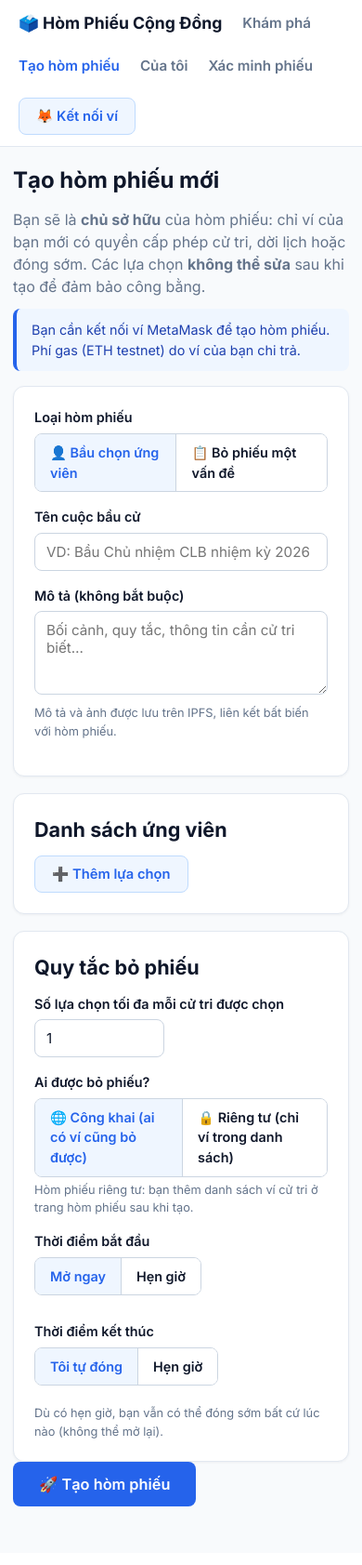
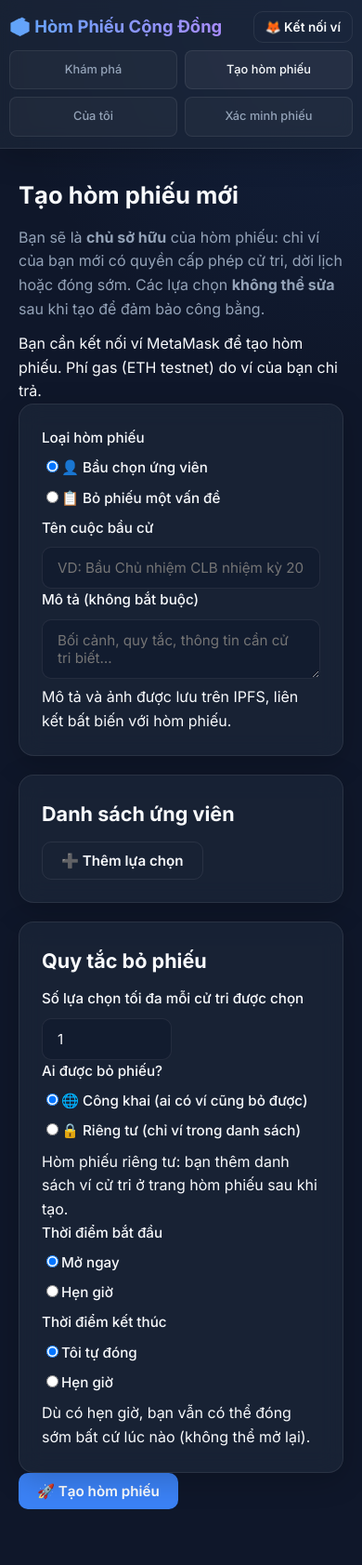
Before and after one commit to HQToann/Blockchain_Voting_Dapp, a Django app: template templates/create.html in a window 390 px wide. Shown: the whole page at 93% size. Before the commit the page ends 1620 px from the top, so only its background shows below. Run offline with Django 3.2, Linux system fonts and the light colour scheme; the template is opened without the code that fills it, so the values that code supplies are empty.

Commit message:
Toi uu responsive va hieu ung cho style.css

```diff
--- a/static/css/style.css
+++ b/static/css/style.css
@@ -1,153 +1,222 @@
-@import url('https://fonts.googleapis.com/css2?family=Inter:wght@300;400;600;700&display=swap');
+@import url('https://fonts.googleapis.com/css2?family=Inter:wght@300;400;500;600;700&display=swap');
 
 :root {
-    --bg: #f8fafc;
-    --card: #ffffff;
-    --text: #0f172a;
-    --muted: #64748b;
-    --accent: #2563eb;
-    --accent-hover: #1d4ed8;
-    --accent-soft: #eff6ff;
-    --border: #e2e8f0;
-    --ok: #16a34a;
-    --ok-soft: #f0fdf4;
-    --warn: #d97706;
-    --warn-soft: #fffbeb;
-    --danger: #dc2626;
-    --danger-soft: #fef2f2;
-    --radius: 12px;
+    /* Tông màu Dark Theme hiện đại */
+    --bg-main: #0f172a;           /* Xanh đen sâu (Nền chính) */
+    --glass-bg: rgba(30, 41, 59, 0.65); /* Nền kính mờ */
+    --glass-border: rgba(255, 255, 255, 0.08);
+
+    --text-main: #f8fafc;
+    --text-muted: #94a3b8;
+
+    --accent: #3b82f6;            /* Xanh dương Web3 */
+    --accent-hover: #2563eb;
+    --accent-soft: rgba(59, 130, 246, 0.15);
+
+    --ok: #10b981;
+    --ok-soft: rgba(16, 185, 129, 0.15);
+    --warn: #f59e0b;
+    --warn-soft: rgba(245, 158, 11, 0.15);
+    --danger: #ef4444;
+    --danger-soft: rgba(239, 68, 68, 0.15);
+
+    --radius: 16px;
+    --transition: all 0.25s cubic-bezier(0.4, 0, 0.2, 1);
 }
 
 * { box-sizing: border-box; }
-body { margin: 0; font-family: 'Inter', system-ui, sans-serif; background: var(--bg); color: var(--text); min-height: 100vh; line-height: 1.5; }
-a { color: var(--accent); text-decoration: none; }
-a:hover { color: var(--accent-hover); }
-h1, h2, h3 { margin: 0 0 12px; font-weight: 700; }
+
+body {
+    margin: 0;
+    font-family: 'Inter', system-ui, sans-serif;
+    background-color: var(--bg-main);
+    background-image: radial-gradient(circle at top right, rgba(59, 130, 246, 0.1), transparent 400px);
+    color: var(--text-main);
+    min-height: 100vh;
+    line-height: 1.6;
+}
+
+a { color: var(--accent); text-decoration: none; transition: var(--transition); }
+a:hover { color: #60a5fa; }
+h1, h2, h3 { margin: 0 0 12px; font-weight: 700; color: var(--text-main); }
 h1 { font-size: 1.9rem; } h2 { font-size: 1.35rem; } h3 { font-size: 1.1rem; }
-p { color: var(--muted); margin: 0 0 12px; }
-code, .mono { font-family: ui-monospace, SFMono-Regular, Menlo, monospace; font-size: .88em; }
-.container { max-width: 1080px; margin: 0 auto; padding: 28px 20px 60px; }
-.muted { color: var(--muted); } .small { font-size: .85rem; }
+p { color: var(--text-muted); margin: 0 0 12px; }
+.container { max-width: 1080px; margin: 0 auto; padding: 30px 20px 60px; }
+.muted { color: var(--text-muted); } .small { font-size: .85rem; }
 .hidden { display: none !important; }
-.row { display: flex; gap: 12px; align-items: center; flex-wrap: wrap; }
-.row.between { justify-content: space-between; }
-.stack > * + * { margin-top: 16px; }
+
+/* ---------- Hiệu ứng Kính mờ (Glassmorphism) dùng chung ---------- */
+.glass-panel, .card, .nav {
+    background: var(--glass-bg);
+    backdrop-filter: blur(12px);
+    -webkit-backdrop-filter: blur(12px);
+    border: 1px solid var(--glass-border);
+    box-shadow: 0 8px 32px rgba(0, 0, 0, 0.2);
+}
 
 /* ---------- Thanh điều hướng ---------- */
-.nav { background: var(--card); border-bottom: 1px solid var(--border); position: sticky; top: 0; z-index: 20; }
-.nav-inner { max-width: 1080px; margin: 0 auto; padding: 12px 20px; display: flex; align-items: center; gap: 22px; flex-wrap: wrap; }
-.brand { font-weight: 700; font-size: 1.1rem; color: var(--text); }
-.nav a.link { color: var(--muted); font-weight: 600; font-size: .95rem; }
-.nav a.link:hover, .nav a.link.active { color: var(--accent); }
+.nav {
+    position: sticky; top: 0; z-index: 50;
+    border-radius: 0; border-top: none; border-left: none; border-right: none;
+}
+.nav-inner {
+    max-width: 1080px; margin: 0 auto; padding: 16px 20px;
+    display: flex; align-items: center; gap: 24px; flex-wrap: wrap;
+}
+.brand {
+    font-weight: 700; font-size: 1.25rem;
+    background: linear-gradient(to right, #60a5fa, #a78bfa);
+    -webkit-background-clip: text;
+    -webkit-text-fill-color: transparent;
+    display: flex; align-items: center; gap: 8px;
+}
+.nav a.link { color: var(--text-muted); font-weight: 500; font-size: 0.95rem; padding: 6px 12px; border-radius: 8px; }
+.nav a.link:hover, .nav a.link.active { color: var(--text-main); background: rgba(255, 255, 255, 0.05); }
 .nav .spacer { flex: 1; }
 
-/* ---------- Nút ---------- */
-button, .btn { display: inline-flex; align-items: center; justify-content: center; gap: 6px; background: var(--accent); color: #fff; border: 0; padding: 10px 18px; font: 600 .92rem 'Inter', sans-serif; border-radius: 8px; cursor: pointer; text-decoration: none; transition: background .15s, transform .1s; }
-button:hover:not(:disabled), .btn:hover { background: var(--accent-hover); color: #fff; transform: translateY(-1px); }
-button:disabled { background: #cbd5e1; cursor: not-allowed; transform: none; }
-.btn-ghost { background: var(--accent-soft); color: var(--accent); border: 1px solid #bfdbfe; }
-.btn-ghost:hover:not(:disabled) { background: #dbeafe; color: var(--accent-hover); }
-.btn-danger { background: var(--danger); } .btn-danger:hover:not(:disabled) { background: #b91c1c; }
-.btn-sm { padding: 6px 12px; font-size: .82rem; }
-.btn-lg { padding: 14px 28px; font-size: 1.02rem; }
+/* ---------- Nút bấm (Buttons) ---------- */
+button, .btn {
+    display: inline-flex; align-items: center; justify-content: center; gap: 8px;
+    background: var(--accent); color: #fff; border: 0;
+    padding: 10px 20px; font: 600 0.95rem 'Inter', sans-serif;
+    border-radius: 10px; cursor: pointer; text-decoration: none;
+    transition: var(--transition);
+}
+button:hover:not(:disabled), .btn:hover {
+    background: var(--accent-hover);
+    transform: translateY(-2px);
+    box-shadow: 0 4px 12px rgba(59, 130, 246, 0.4);
+}
+button:disabled { background: #334155; color: #94a3b8; cursor: not-allowed; }
+.btn-ghost { background: transparent; color: var(--text-main); border: 1px solid var(--glass-border); }
+.btn-ghost:hover:not(:disabled) { background: rgba(255, 255, 255, 0.1); }
+.btn-danger { background: var(--danger); }
+.btn-danger:hover:not(:disabled) { box-shadow: 0 4px 12px rgba(239, 68, 68, 0.4); }
 
-/* ---------- Thẻ & khung ---------- */
-.card { background: var(--card); border: 1px solid var(--border); border-radius: var(--radius); padding: 22px; box-shadow: 0 1px 3px rgba(15, 23, 42, .05); }
-.card + .card { margin-top: 18px; }
-.grid { display: grid; gap: 18px; grid-template-columns: repeat(auto-fill, minmax(310px, 1fr)); }
-.election-card { display: flex; flex-direction: column; gap: 10px; color: inherit; transition: transform .15s, box-shadow .15s; }
-.election-card:hover { transform: translateY(-3px); box-shadow: 0 8px 18px rgba(15, 23, 42, .1); color: inherit; }
-.election-card h3 { margin: 0; color: var(--text); }
-.meta { display: flex; flex-wrap: wrap; gap: 6px 14px; font-size: .84rem; color: var(--muted); }
+/* ---------- Thẻ & Khung ---------- */
+.card { border-radius: var(--radius); padding: 24px; }
+.card + .card { margin-top: 20px; }
+.election-card {
+    background: var(--glass-bg); border: 1px solid var(--glass-border);
+    border-radius: var(--radius); padding: 20px;
+    display: flex; flex-direction: column; gap: 12px;
+    transition: var(--transition);
+}
+.election-card:hover {
+    transform: translateY(-4px);
+    border-color: rgba(96, 165, 250, 0.4);
+    box-shadow: 0 12px 24px rgba(0, 0, 0, 0.3);
+}
 
-/* ---------- Nhãn trạng thái ---------- */
-.badge { display: inline-block; padding: 2px 10px; border-radius: 999px; font-size: .76rem; font-weight: 700; border: 1px solid transparent; }
-.badge.open { background: var(--ok-soft); color: var(--ok); border-color: #bbf7d0; }
-.badge.upcoming { background: var(--warn-soft); color: var(--warn); border-color: #fde68a; }
-.badge.ended, .badge.closed { background: #f1f5f9; color: var(--muted); border-color: var(--border); }
-.badge.kind { background: var(--accent-soft); color: var(--accent); border-color: #bfdbfe; }
-.badge.private { background: #faf5ff; color: #7e22ce; border-color: #e9d5ff; }
-.badge.owner { background: #fef9c3; color: #854d0e; border-color: #fde68a; }
+/* ---------- Form & Inputs ---------- */
+label { display: block; font-weight: 500; font-size: 0.95rem; margin: 0 0 8px; color: var(--text-main); }
+input[type=text], input[type=number], input[type=datetime-local], textarea, select {
+    width: 100%; padding: 12px 16px;
+    border: 1px solid var(--glass-border); border-radius: 10px;
+    font: 400 0.95rem 'Inter', sans-serif;
+    background: rgba(15, 23, 42, 0.5); color: var(--text-main);
+    transition: var(--transition);
+}
+input:focus, textarea:focus, select:focus {
+    outline: none; border-color: var(--accent);
+    box-shadow: 0 0 0 3px rgba(59, 130, 246, 0.2);
+}
 
-/* ---------- Thông báo ---------- */
-.notice { padding: 12px 16px; border-radius: 8px; font-size: .9rem; border-left: 4px solid; margin-bottom: 16px; }
-.notice.warn { background: var(--warn-soft); border-color: var(--warn); color: #92400e; }
-.notice.error { background: var(--danger-soft); border-color: var(--danger); color: #991b1b; }
-.notice.ok { background: var(--ok-soft); border-color: var(--ok); color: #166534; }
-.notice.info { background: var(--accent-soft); border-color: var(--accent); color: #1e40af; }
-#toasts { position: fixed; right: 18px; bottom: 18px; z-index: 50; display: flex; flex-direction: column; gap: 10px; max-width: 360px; }
-.toast { background: #0f172a; color: #fff; padding: 12px 16px; border-radius: 10px; font-size: .9rem; box-shadow: 0 8px 24px rgba(0, 0, 0, .25); }
-.toast.ok { background: #166534; } .toast.error { background: #991b1b; }
+/* ---------- Nhãn (Badges) ---------- */
+.badge { display: inline-block; padding: 4px 12px; border-radius: 999px; font-size: 0.75rem; font-weight: 600; border: 1px solid transparent; }
+.badge.open { background: var(--ok-soft); color: var(--ok); border-color: rgba(16, 185, 129, 0.3); }
+.badge.closed { background: rgba(255, 255, 255, 0.05); color: var(--text-muted); border-color: var(--glass-border); }
 
-/* ---------- Form ---------- */
-label { display: block; font-weight: 600; font-size: .9rem; margin: 0 0 6px; }
-input[type=text], input[type=number], input[type=datetime-local], textarea, select { width: 100%; padding: 10px 12px; border: 1px solid #cbd5e1; border-radius: 8px; font: 400 .95rem 'Inter', sans-serif; background: #fff; color: var(--text); }
-input:focus, textarea:focus, select:focus { outline: 2px solid #93c5fd; border-color: var(--accent); }
-textarea { min-height: 90px; resize: vertical; }
-.field { margin-bottom: 16px; }
-.hint { font-size: .8rem; color: var(--muted); margin-top: 4px; }
-.seg { display: inline-flex; border: 1px solid #cbd5e1; border-radius: 8px; overflow: hidden; }
-.seg label { margin: 0; padding: 9px 16px; cursor: pointer; font-weight: 600; background: #fff; border-right: 1px solid #cbd5e1; }
-.seg label:last-child { border-right: 0; }
-.seg input { display: none; }
-.seg input:checked + span { color: var(--accent); }
-.seg label:has(input:checked) { background: var(--accent-soft); color: var(--accent); }
-.option-row { display: grid; grid-template-columns: 1fr auto; gap: 10px; align-items: start; padding: 12px; border: 1px solid var(--border); border-radius: 10px; background: #fcfdff; margin-bottom: 10px; }
-.option-row .extras { grid-column: 1 / -1; display: grid; grid-template-columns: 1fr 160px; gap: 10px; }
-.option-row .thumb { width: 100%; max-height: 80px; object-fit: cover; border-radius: 8px; margin-top: 6px; }
+/* ---------- Thông báo (Toasts) ---------- */
+#toasts { position: fixed; right: 24px; bottom: 24px; z-index: 100; display: flex; flex-direction: column; gap: 12px; }
+.toast { background: var(--glass-bg); backdrop-filter: blur(10px); border: 1px solid var(--glass-border); color: #fff; padding: 16px 20px; border-radius: 12px; display: flex; align-items: center; gap: 10px; box-shadow: 0 10px 25px rgba(0,0,0,0.3); animation: slideIn 0.3s ease forwards; }
+@keyframes slideIn { from { transform: translateX(100%); opacity: 0; } to { transform: translateX(0); opacity: 1; } }
+/* ---------- Bộ lọc tùy chỉnh trang chủ ---------- */
+.filter-tabs .tab-btn {
+    background: rgba(255, 255, 255, 0.05);
+    color: var(--text-muted);
+    border: 1px solid var(--glass-border);
+    padding: 8px 16px;
+    border-radius: 8px;
+    font-size: 0.9rem;
+    font-weight: 500;
+    cursor: pointer;
+    transition: var(--transition);
+}
 
-/* ---------- Lựa chọn khi bỏ phiếu ---------- */
-.options { display: grid; gap: 14px; grid-template-columns: repeat(auto-fill, minmax(260px, 1fr)); }
-.opt { position: relative; border: 2px solid var(--border); border-radius: 12px; padding: 16px; background: #fff; cursor: pointer; transition: border-color .15s, background .15s; display: flex; flex-direction: column; gap: 8px; }
-.opt:hover { border-color: #93c5fd; }
-.opt.selected { border-color: var(--accent); background: var(--accent-soft); }
-.opt.locked { cursor: default; opacity: .75; }
-.opt.disabled { opacity: .45; cursor: not-allowed; }
-.opt img { width: 100%; height: 150px; object-fit: cover; border-radius: 8px; background: #f1f5f9; }
-.opt .title { font-weight: 700; }
-.opt .tick { position: absolute; top: 10px; right: 12px; width: 24px; height: 24px; border-radius: 50%; border: 2px solid #cbd5e1; background: #fff; display: flex; align-items: center; justify-content: center; font-size: .8rem; color: #fff; }
-.opt.selected .tick { background: var(--accent); border-color: var(--accent); }
-.opt.selected .tick::after { content: '✓'; }
-.pickbar { position: sticky; bottom: 14px; margin-top: 18px; padding: 14px 18px; background: #fff; border: 1px solid var(--border); border-radius: 12px; box-shadow: 0 8px 24px rgba(15, 23, 42, .12); display: flex; justify-content: space-between; align-items: center; gap: 12px; flex-wrap: wrap; }
+.filter-tabs .tab-btn:hover {
+    background: rgba(255, 255, 255, 0.1);
+    color: var(--text-main);
+}
 
-/* ---------- Kết quả ---------- */
-.result { margin-bottom: 14px; }
-.result .top { display: flex; justify-content: space-between; gap: 10px; font-weight: 600; margin-bottom: 4px; }
-.bar { height: 12px; background: #e2e8f0; border-radius: 999px; overflow: hidden; }
-.bar > i { display: block; height: 100%; background: linear-gradient(90deg, #3b82f6, #2563eb); border-radius: 999px; transition: width .5s ease; }
-.result.leader .bar > i { background: linear-gradient(90deg, #22c55e, #16a34a); }
-.stat { display: flex; gap: 28px; flex-wrap: wrap; margin: 6px 0 16px; }
-.stat b { display: block; font-size: 1.5rem; }
+.filter-tabs .tab-btn.active {
+    background: var(--accent);
+    color: #fff;
+    border-color: var(--accent);
+    box-shadow: 0 4px 12px rgba(59, 130, 246, 0.3);
+}
+/* =========================================
+   RESPONSIVE (ĐIỆN THOẠI & TABLET) - TỐI ƯU
+========================================= */
+@media (max-width: 768px) {
+    /* Ép thanh điều hướng dùng Flexbox để dễ sắp xếp lại vị trí */
+    .nav-inner {
+        display: flex;
+        flex-wrap: wrap;
+        justify-content: space-between; /* Đẩy 2 phần tử đầu ra 2 mép */
+        padding: 12px 10px;
+        gap: 8px;
+    }
 
-/* ---------- Bảng, tab, phân trang ---------- */
-table { width: 100%; border-collapse: collapse; font-size: .88rem; }
-th, td { text-align: left; padding: 9px 10px; border-bottom: 1px solid var(--border); vertical-align: top; }
-th { color: var(--muted); font-weight: 600; font-size: .78rem; text-transform: uppercase; letter-spacing: .03em; }
-.table-wrap { overflow-x: auto; }
-.tabs { display: flex; gap: 6px; border-bottom: 1px solid var(--border); margin-bottom: 16px; flex-wrap: wrap; }
-.tab { background: none; color: var(--muted); border-radius: 8px 8px 0 0; padding: 9px 14px; border-bottom: 2px solid transparent; }
-.tab:hover:not(:disabled) { background: var(--accent-soft); color: var(--accent); transform: none; }
-.tab.active { color: var(--accent); border-bottom-color: var(--accent); background: none; }
-.chips { display: flex; gap: 8px; flex-wrap: wrap; }
-.chip { background: #fff; color: var(--muted); border: 1px solid var(--border); padding: 6px 14px; border-radius: 999px; font-size: .84rem; }
-.chip:hover:not(:disabled) { background: var(--accent-soft); color: var(--accent); transform: none; }
-.chip.active { background: var(--accent); color: #fff; border-color: var(--accent); }
-.pager { display: flex; gap: 8px; justify-content: center; margin-top: 22px; align-items: center; }
-.empty { text-align: center; padding: 40px 10px; color: var(--muted); }
-.owner-panel { border: 2px dashed #fcd34d; background: #fffdf5; }
-.addr { font-family: ui-monospace, Menlo, monospace; font-size: .85em; word-break: break-all; }
+    /* 1. Logo nằm ở góc trên bên trái */
+    .brand {
+        order: 1;
+        font-size: 1.15rem;
+    }
 
-@media (max-width: 640px) { .container { padding: 18px 14px 50px; } h1 { font-size: 1.5rem; } .option-row .extras { grid-template-columns: 1fr; } }
+    /* 2. Nút Kết nối ví nằm ở góc trên bên phải (thu nhỏ lại) */
+    #btnWallet {
+        order: 2;
+        width: auto;
+        padding: 8px 12px;
+        font-size: 0.85rem;
+        margin-top: 0;
+    }
 
-/* ---------- Modal / Popup ---------- */
-.modal-overlay { position: fixed; top: 0; left: 0; right: 0; bottom: 0; background: rgba(15, 23, 42, 0.6); backdrop-filter: blur(4px); z-index: 100; display: flex; align-items: center; justify-content: center; padding: 20px; opacity: 0; animation: fadeIn 0.2s forwards; }
-.modal-content { background: var(--card); padding: 32px 28px; border-radius: 16px; width: 100%; max-width: 440px; box-shadow: 0 20px 40px rgba(0,0,0,0.2); text-align: center; transform: scale(0.95); animation: scaleUp 0.2s forwards; }
-.modal-content h3 { margin-bottom: 24px; font-size: 1.25rem; color: var(--text); }
-.modal-content .progress-steps { text-align: left; margin-bottom: 0; display: flex; flex-direction: column; gap: 14px; }
-.modal-content .progress-steps div { font-weight: 500; font-size: 0.95rem; display: flex; align-items: center; gap: 10px; color: var(--muted); }
-.modal-content .progress-steps div.active { color: var(--accent); }
-.modal-content .progress-steps div.done { color: var(--ok); }
-.spinner { border: 3px solid #e2e8f0; border-top: 3px solid var(--accent); border-radius: 50%; width: 20px; height: 20px; animation: spin 1s linear infinite; flex-shrink: 0; }
-@keyframes spin { 0% { transform: rotate(0deg); } 100% { transform: rotate(360deg); } }
-@keyframes fadeIn { to { opacity: 1; } }
-@keyframes scaleUp { to { transform: scale(1); } }
+    /* Ẩn khoảng trống thừa */
+    .nav .spacer {
+        display: none;
+    }
+
+    /* 3. Bốn nút menu xếp thành lưới 2x2 ở bên dưới */
+    .nav a.link {
+        order: 3;
+        flex: 1 1 45%; /* Chiếm 45% chiều ngang để tạo thành 2 cột */
+        display: flex;
+        flex-direction: column; /* Đưa icon lên trên chữ */
+        align-items: center;
+        gap: 6px;
+        font-size: 0.8rem;
+        padding: 10px 4px;
+        background: rgba(255, 255, 255, 0.03); /* Tạo nền mờ cho giống app */
+        border: 1px solid var(--glass-border);
+    }
+
+    .nav a.link i {
+        font-size: 1.1rem; /* Phóng to icon trên điện thoại một chút */
+    }
+
+    /* Thu nhỏ tiêu đề chính trên điện thoại */
+    h1 {
+        font-size: 1.6rem !important;
+    }
+
+    /* Nút tab lọc (Tất cả, Đang mở...) rớt thành 2 cột */
+    .filter-tabs {
+        flex-wrap: wrap;
+    }
+    .filter-tabs .tab-btn {
+        flex: 1 1 45%;
+        text-align: center;
+    }
+}
```
